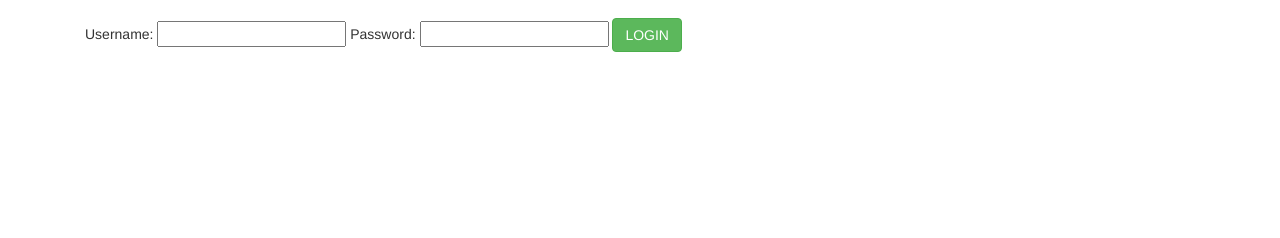
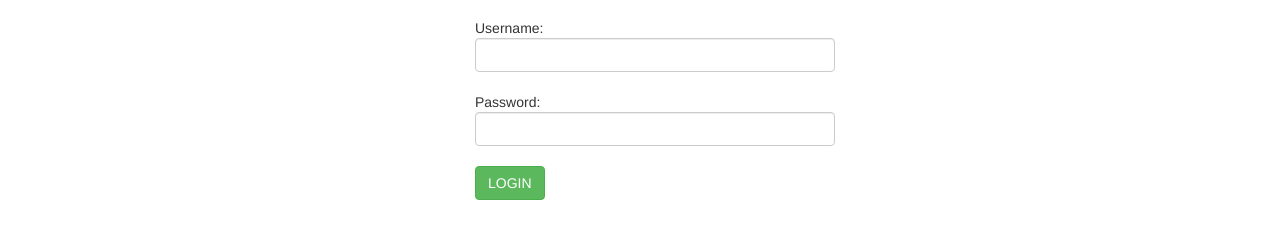
Before and after one commit to stoic1979/mean_stack_demo, a website: page public/views/index.html at #!/login in a window 1280 px wide. Shown: the part 54-292 px from the top of the page. Drawn offline with nearby package versions, Linux system fonts and the light colour scheme; files that its build step writes are made by us from their sources; files whose address does not match are found by name.

Commit message:
ui improvements

```diff
--- a/app/routes/api.js
+++ b/app/routes/api.js
@@ -139,6 +139,8 @@ module.exports = function(app, express) {
 				} else {
 					req.decoded = decoded;
 
+					console.log("decoded token: " + JSON.stringify(decoded));
+
 					next();
 
 				}
--- a/public/views/pages/login.html
+++ b/public/views/pages/login.html
@@ -1,11 +1,13 @@
 <div class="container" ng-controller="MainController as login">
+	<div class="row">
+		<div class="col-sm-6 col-md-4 col-md-offset-4">
+			<form class="form-signin" method="post" ng-submit="login.doLogin()">
+			Username: <input type="text" name="username" class="form-control" ng-model="login.loginData.username"><br>
+			Password: <input type="password" name="password" class="form-control" ng-model="login.loginData.password"><br>
 
-	<form method="post" ng-submit="login.doLogin()">
-		Username: <input type="text" name="username" ng-model="login.loginData.username">
-		Password: <input type="password" name="password" ng-model="login.loginData.password">
+			<button type="submit" class="btn btn-success">LOGIN</button>
 
-		<button type="submit" class="btn btn-success">LOGIN</button>
-
-	</form>
-
+			</form>
+    	</div>
+    </div>
 </div>
```
Also changed, not shown: public/views/pages/signup.html (+8 -6 lines).
